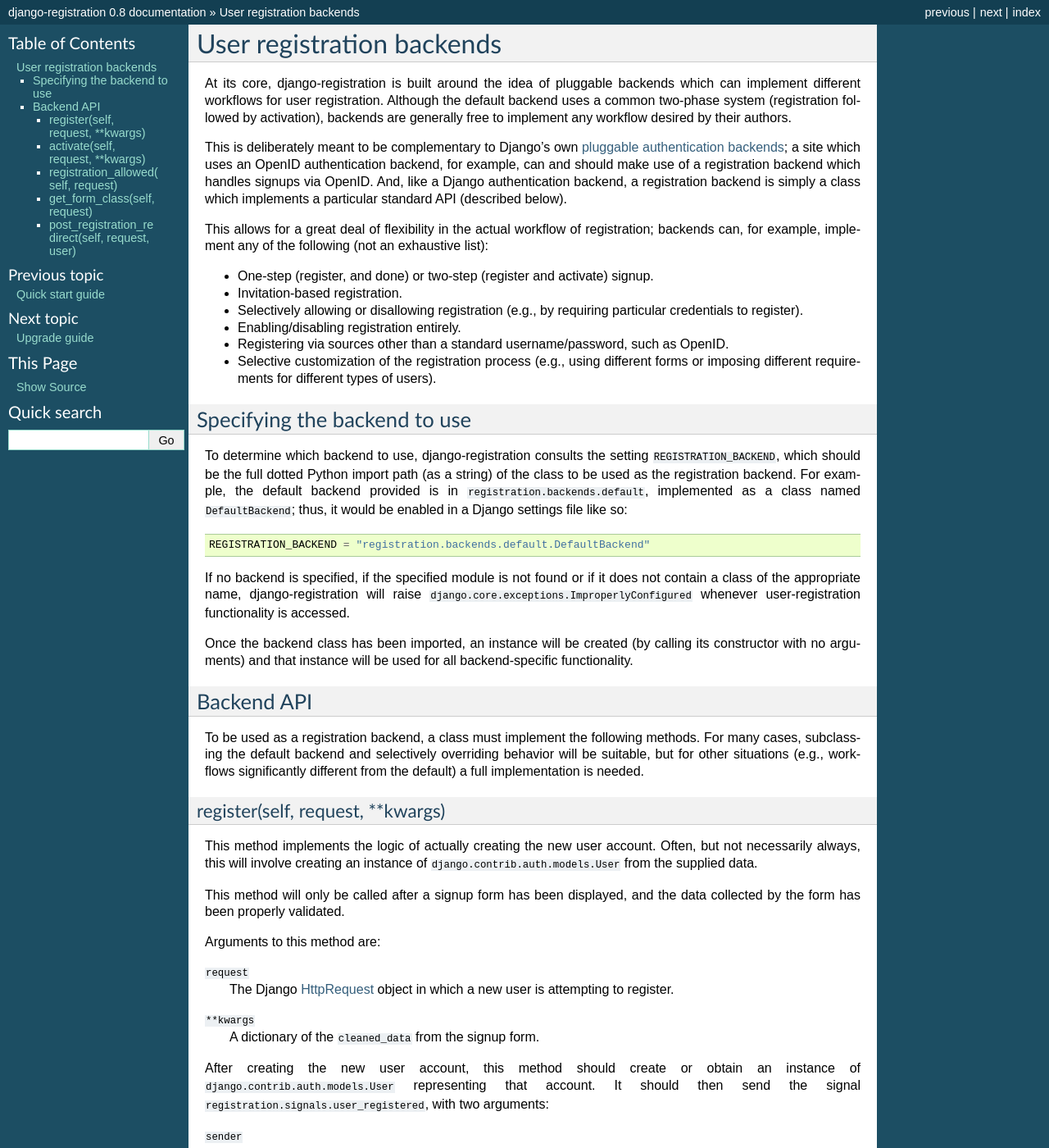
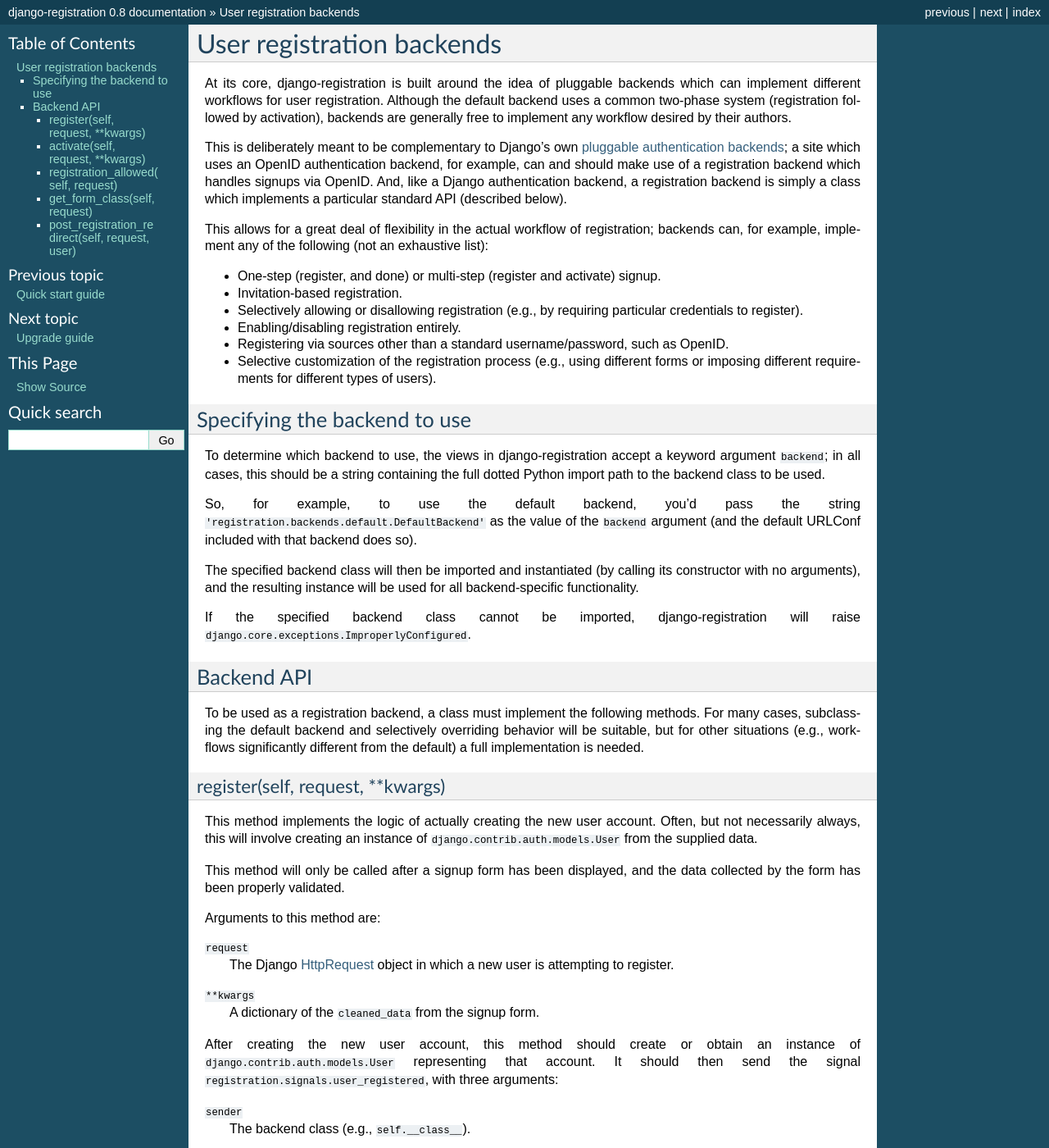
Before and after one commit to plivo/django-registration, a Sphinx documentation site: the page built from docs/backend-api.rst, in a window 1280 px wide and 1400 px high. Shown: the whole window at 82% size. Built offline with Sphinx 7.4.7, drawn with Linux system fonts in a browser that asks for light colours; some of the changed text lies outside the part shown.

Commit message:
Some more documentation updates, bringing it into line with what's actually going on now.

```diff
--- a/docs/backend-api.rst
+++ b/docs/backend-api.rst
@@ -22,7 +22,7 @@ This allows for a great deal of flexibility in the actual workflow of
 registration; backends can, for example, implement any of the
 following (not an exhaustive list):
 
-* One-step (register, and done) or two-step (register and activate)
+* One-step (register, and done) or multi-step (register and activate)
   signup.
 
 * Invitation-based registration.
@@ -43,25 +43,22 @@ following (not an exhaustive list):
 Specifying the backend to use
 -----------------------------
 
-To determine which backend to use, django-registration consults the
-setting ``REGISTRATION_BACKEND``, which should be the full dotted
-Python import path (as a string) of the class to be used as the
-registration backend. For example, the default backend provided is in
-``registration.backends.default``, implemented as a class named
-``DefaultBackend``; thus, it would be enabled in a Django settings
-file like so::
+To determine which backend to use, the views in django-registration
+accept a keyword argument ``backend``; in all cases, this should be a
+string containing the full dotted Python import path to the backend
+class to be used.
 
-    REGISTRATION_BACKEND = "registration.backends.default.DefaultBackend"
+So, for example, to use the default backend, you'd pass
+the string ``'registration.backends.default.DefaultBackend'`` as the
+value of the ``backend`` argument (and the default URLConf included
+with that backend does so).
 
-If no backend is specified, if the specified module is not found or if
-it does not contain a class of the appropriate name,
-django-registration will raise
-``django.core.exceptions.ImproperlyConfigured`` whenever
-user-registration functionality is accessed.
+The specified backend class will then be imported and instantiated (by
+calling its constructor with no arguments), and the resulting instance
+will be used for all backend-specific functionality.
 
-Once the backend class has been imported, an instance will be created
-(by calling its constructor with no arguments) and that instance will
-be used for all backend-specific functionality.
+If the specified backend class cannot be imported, django-registration
+will raise ``django.core.exceptions.ImproperlyConfigured``.
 
 
 Backend API
@@ -99,7 +96,7 @@ Arguments to this method are:
 After creating the new user account, this method should create or
 obtain an instance of ``django.contrib.auth.models.User`` representing
 that account. It should then send the signal
-``registration.signals.user_registered``, with two arguments:
+``registration.signals.user_registered``, with three arguments:
 
 ``sender``
     The backend class (e.g., ``self.__class__``).
@@ -139,7 +136,7 @@ should return ``False``.
 If the account is successfully activated, this method should create or
 obtain an instance of ``django.contrib.auth.models.User`` representing
 the activated account. It should then send the signal
-``registration.signals.user_activated``, with two arguments:
+``registration.signals.user_activated``, with three arguments:
 
 ``sender``
     The backend class.
@@ -192,6 +189,7 @@ Arguments to this method are:
     The Django ``HttpRequest`` object in which a new user is
     attempting to register.
 
+
 post_registration_redirect(self, request, user)
 ~~~~~~~~~~~~~~~~~~~~~~~~~~~~~~~~~~~~~~~~~~~~~~~
 
--- a/docs/quickstart.rst
+++ b/docs/quickstart.rst
@@ -200,8 +200,8 @@ Used to show the form users will fill out to register. By default, has
 the following context:
 
 ``form``
-    The registration form. This will be an instance of
-    ``django.forms.Form``; consult `Django's forms documentation
+    The registration form. This will be an instance of some subclass
+    of ``django.forms.Form``; consult `Django's forms documentation
     <http://docs.djangoproject.com/en/dev/topics/forms/>`_ for
     information on how to display this in a template.
 
```
